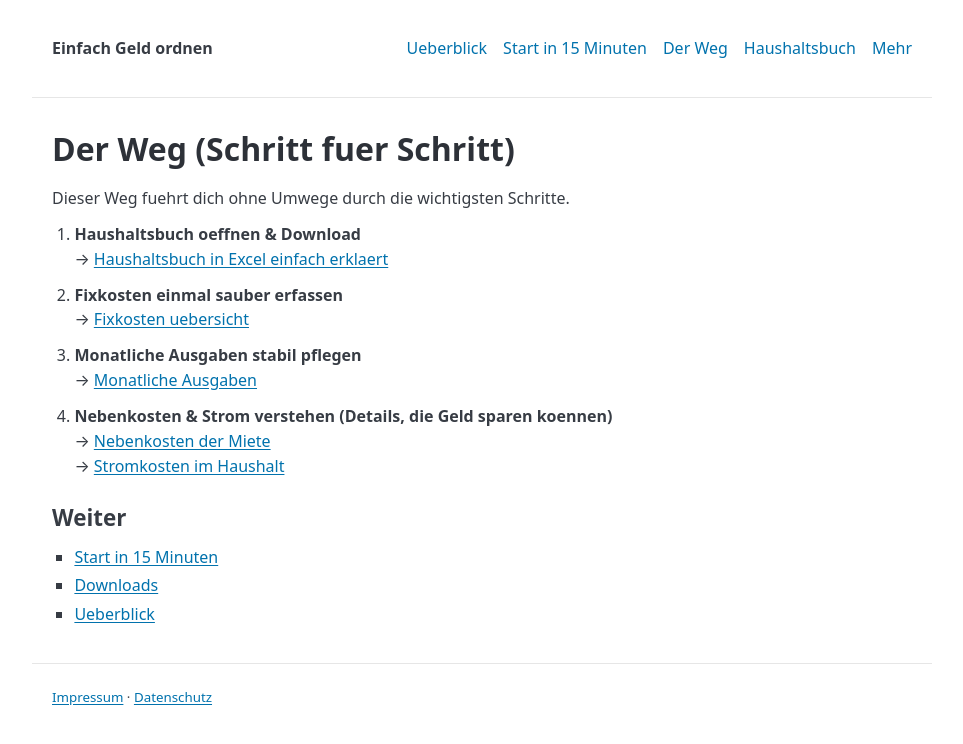
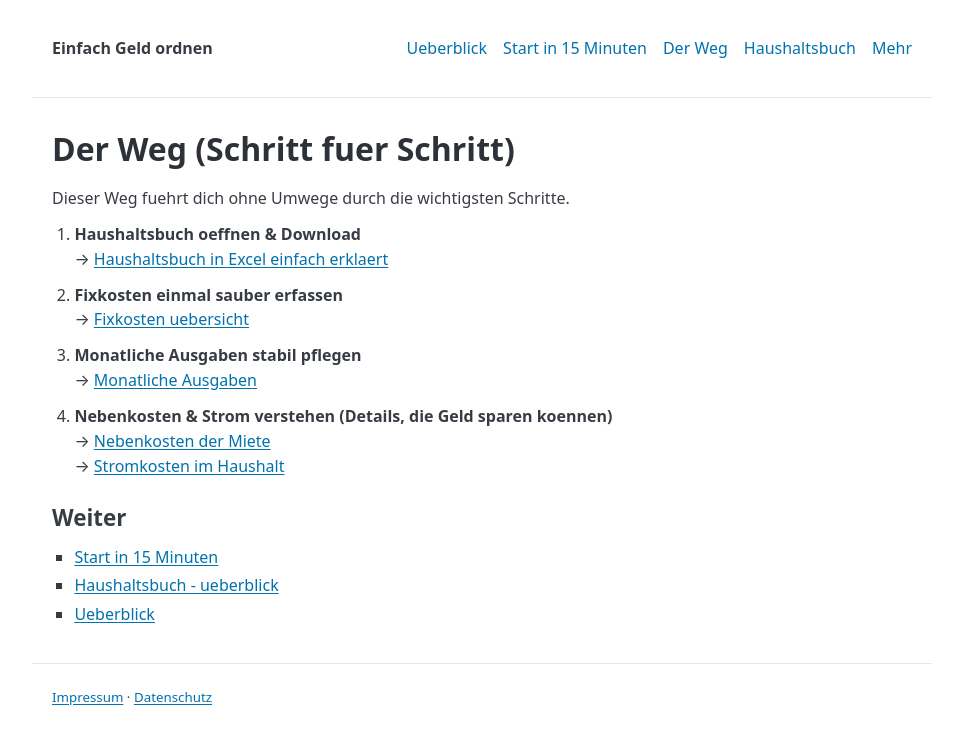
Before and after one commit to gluecklich-tools/einfach-geld-ordnen, a Jekyll site: the page built from seiten/der-weg.md, in a window 1280 px wide. Shown: the top 744 px of the page, without its empty margins (158-1121 px from the left). Built offline with Jekyll 4.4.1, drawn with Linux system fonts in a browser that asks for light colours.

Commit message:
Klaus-Run: automated gates + push 2026-02-21 12:06

```diff
--- a/seiten/der-weg.md
+++ b/seiten/der-weg.md
@@ -26,5 +26,7 @@ Dieser Weg fuehrt dich ohne Umwege durch die wichtigsten Schritte.
 ## Weiter
 
 - [Start in 15 Minuten]({{ site.baseurl }}/seiten/start_in_15_minuten.html)
-- [Downloads]({{ site.baseurl }}/seiten/downloads.html)
+- [Haushaltsbuch - ueberblick]({{ site.baseurl }}/seiten/haushaltsbuch.html)
 - [Ueberblick]({{ site.baseurl }}/pillar/einfach-geld-ordnen.html)
+
+{{% include no_sackgasse_footer.html %}}
```
Also changed, not shown: seiten/haushaltsbuch.md (+2 -0 lines), seiten/start_in_15_minuten.md (+3 -1 lines).
